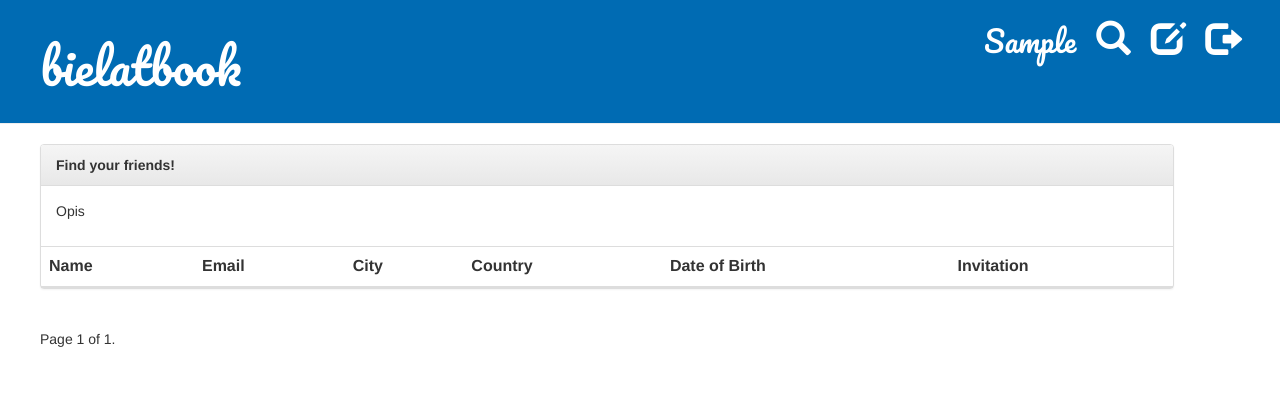
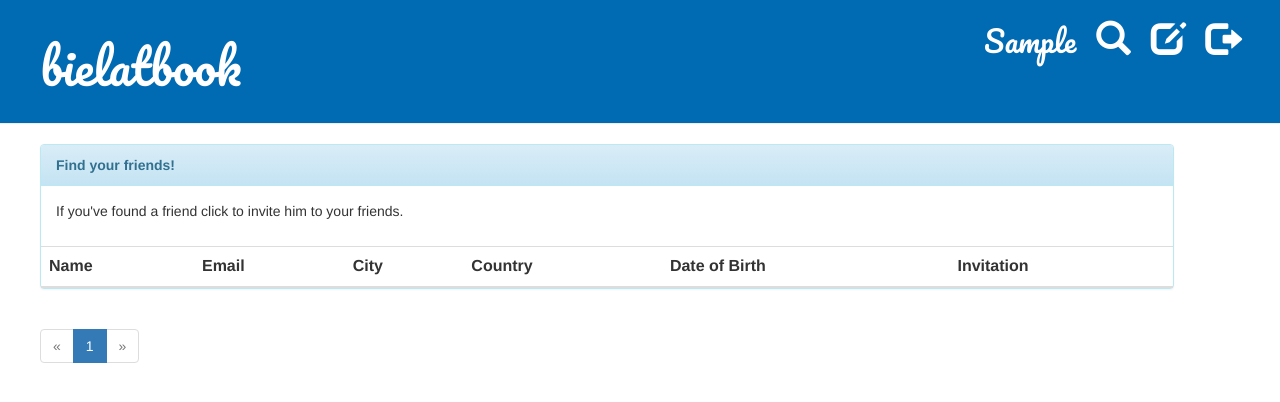
Before and after one commit to bielatm/bielatbook, a Django app: a page that uses book/templates/book/find_friends.html in a window 1280 px wide. Shown: the top 402 px of the page. Run offline with Django 3.2, Linux system fonts and the light colour scheme; the visitor is signed in with stand-in values (Sample User, id 1); data comes from the database, SQL or seed files in the repository; lists and menus that the app fills with data are empty; some libraries are stand-ins or nearby versions.

Commit message:
pagination

```diff
--- a/book/templates/book/find_friends.html
+++ b/book/templates/book/find_friends.html
@@ -3,10 +3,10 @@
 {% block content %}
     <div class="row">
         <div class="col-xs-11">
-            <div class="panel panel-default">
+            <div class="panel panel-info">
                 <div class="panel-heading"><b>Find your friends!</b></div>
                 <div class="panel-body">
-                    <p>Opis</p>
+                    <p>If you've found a friend click to invite him to your friends.</p>
                 </div>
                 <table class="table table-hover">
                     <thead>
@@ -38,45 +38,37 @@
         </div>
     </div>
 
-<div class="pagination">
-    <span class="step-links">
-        {% if users.has_previous %}
-            <a href="?page={{ users.previous_page_number }}">previous</a>
-        {% endif %}
+    <nav aria-label="Page navigation">
+        <ul class="pagination">
+            {% if users.has_previous %}
+                <li class="page-item">
+                    <a class="page-link" href="?page={{ users.previous_page_number }}" aria-label="Previous">
+                        <span aria-hidden="true">&laquo;</span>
+                        <span class="sr-only">Previous</span>
+                    </a>
+                </li>
+            {% else %}
+                <li class="disabled"><a href="#">&laquo;</a></li>
+            {% endif %}
 
-        <span class="current">
-            Page {{ users.number }} of {{ users.paginator.num_pages }}.
-        </span>
+            {% for num in users.paginator.page_range %}
+                {% ifequal num users.number %}
+                    <li class="page-item active"><a class="page-link" href="#">{{ num }}</a></li>
+                {% else %}
+                    <li><a href="?page={{ num }}">{{ num }}</a></li>
+                {% endifequal %}
+            {% endfor %}
 
-        {% if users.has_next %}
-            <a href="?page={{ users.next_page_number }}">next</a>
-        {% endif %}
-    </span>
-</div>
-    <!--<table class="table table-hover">
-        <thead>
-            <tr>
-                <th>Name</th>
-                <th>Email</th>
-                <th>City</th>
-                <th>Country</th>
-                <th>Date of Birth</th>
-                <th>Invitation</th>
-            </tr>
-        </thead>
-        <tbody>
-            {% for user in users %}
-                <tr>
-                    <td>{{ user.first_name }} {{ user.last_name }}</td>
-                    <td>{{ user.email }}</td>
-                    <td>{{ user.userprofile.city }}</td>
-                    <td>{{ user.userprofile.country }}</td>
-                    <td>{{ user.userprofile.date_of_birth }}</td>
-                    <td>
-                        <a class="btn btn-success"><span class="glyphicon glyphicon-plus"></span> Add to friends</a>
-                    </td>
-                </tr>
-            {% endfor %}
-        </tbody>
-    </table>-->
+            {% if users.has_next %}
+                <li class="page-item">
+                    <a class="page-link" href="?page={{ users.next_page_number }}" aria-label="Next">
+                        <span aria-hidden="true">&raquo;</span>
+                        <span class="sr-only">Next</span>
+                    </a>
+                </li>
+            {% else %}
+                <li class="disabled"><a href="#">&raquo;</a></li>
+            {% endif %}
+        </ul>
+    </nav>
 {% endblock %}
--- a/book/views.py
+++ b/book/views.py
@@ -87,7 +87,7 @@ def edit_profile(request):
 @login_required
 def find_friends(request):
     users_list = User.objects.filter(~Q(username=request.user.username), is_superuser=False).order_by('first_name')
-    paginator = Paginator(users_list, 5)
+    paginator = Paginator(users_list, 3)
     page = request.GET.get('page')
     try:
         users = paginator.page(page)
```
